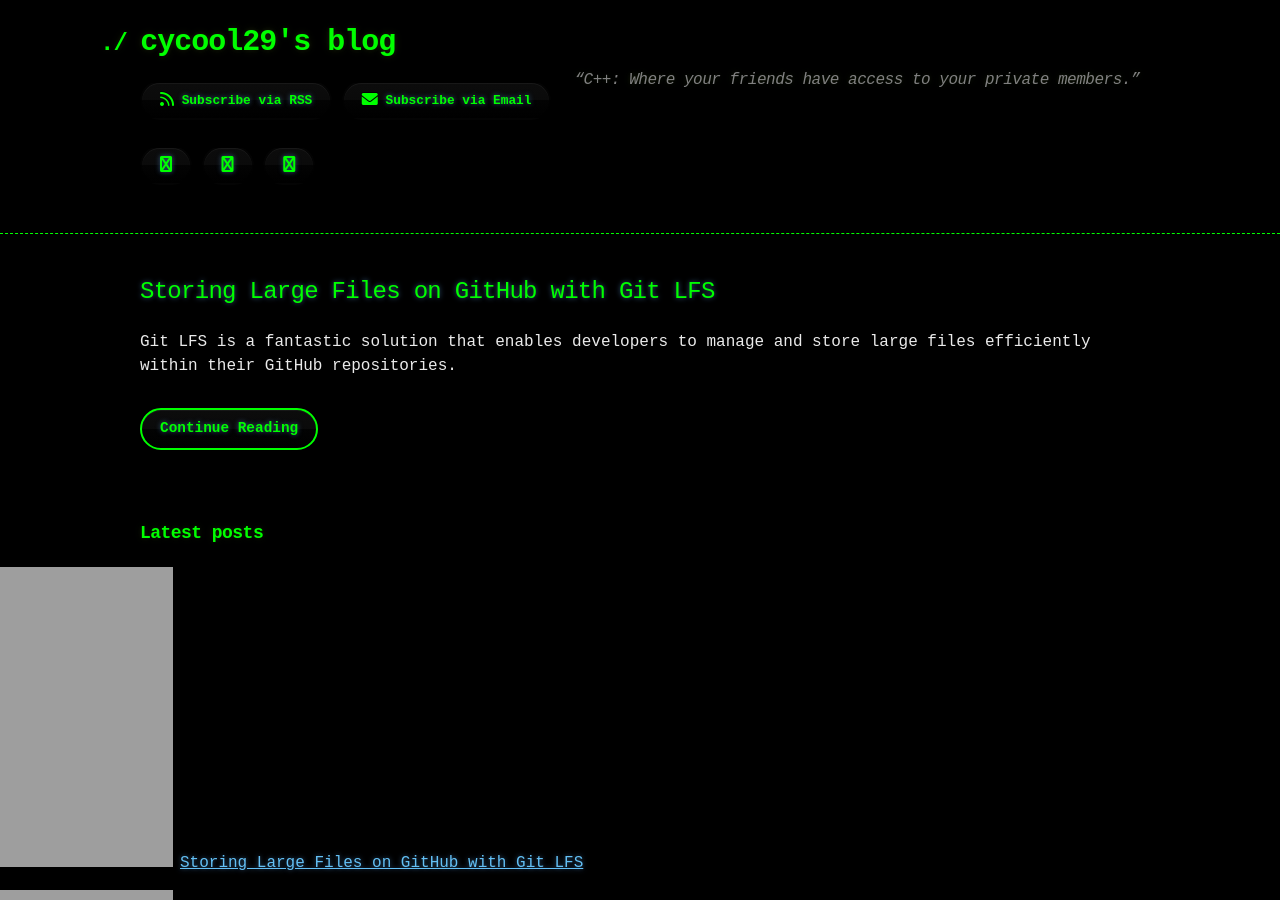
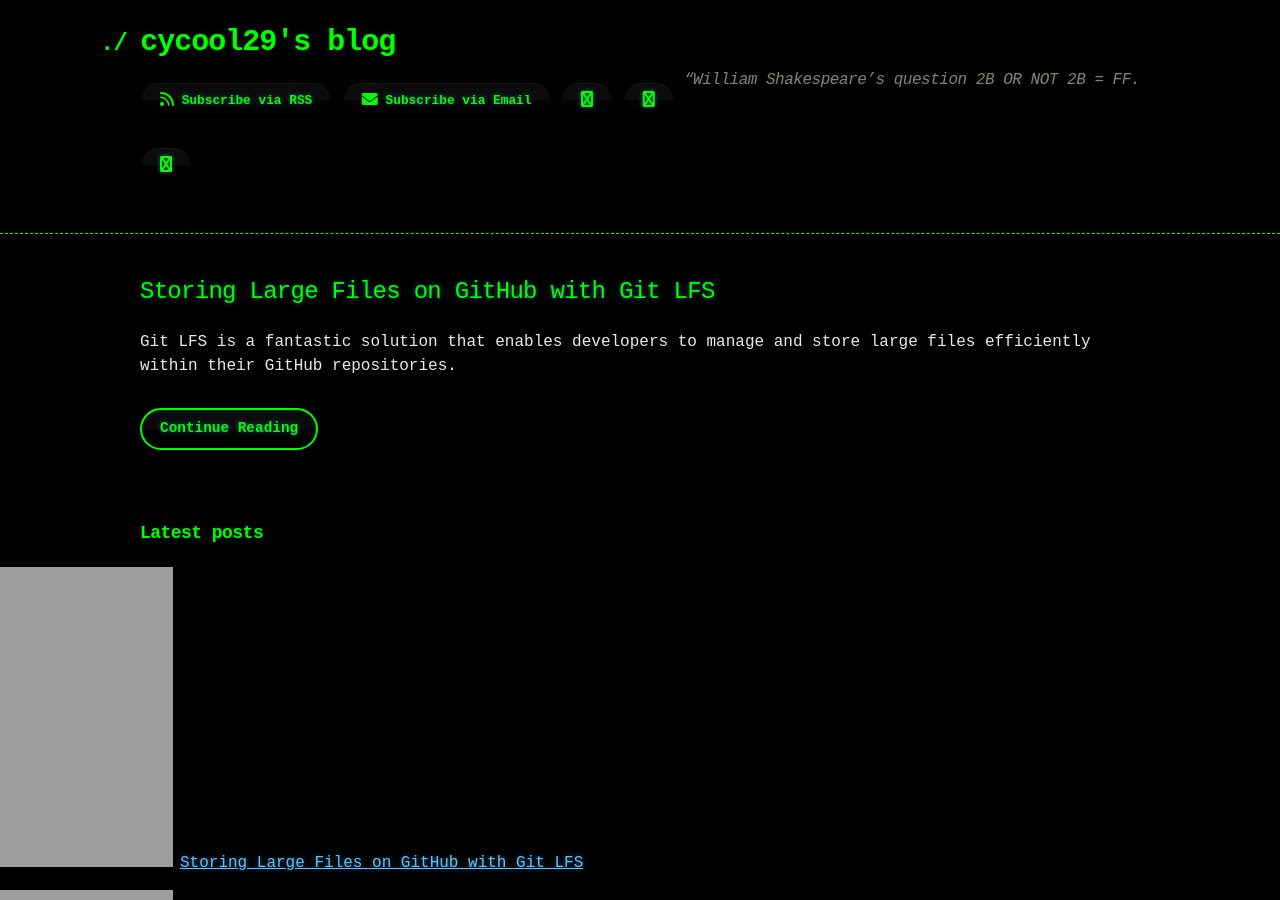
Before and after one commit to cycool29/cycool29.github.io, a Jekyll site: the page built from index.md, in a window 1280 px wide and 900 px high. Built offline with Jekyll 4.4.1, drawn with Linux system fonts in a browser that asks for light colours; a style sheet for code colours, icons or effects is not loaded.

Commit message:
Update quotes

```diff
--- a/_config.yml
+++ b/_config.yml
@@ -1,5 +1,5 @@
 title: cycool29's blog
-description: "“C++: Where your friends have access to your private members.” "
+description: "“William Shakespeare’s question 2B OR NOT 2B = FF. "
 bio: A high school student. Intermediate in Python, Git, Bash. Learning JavaScript. He/Him. "
 author: cycool29
 url: https://cycool29.github.io
```
